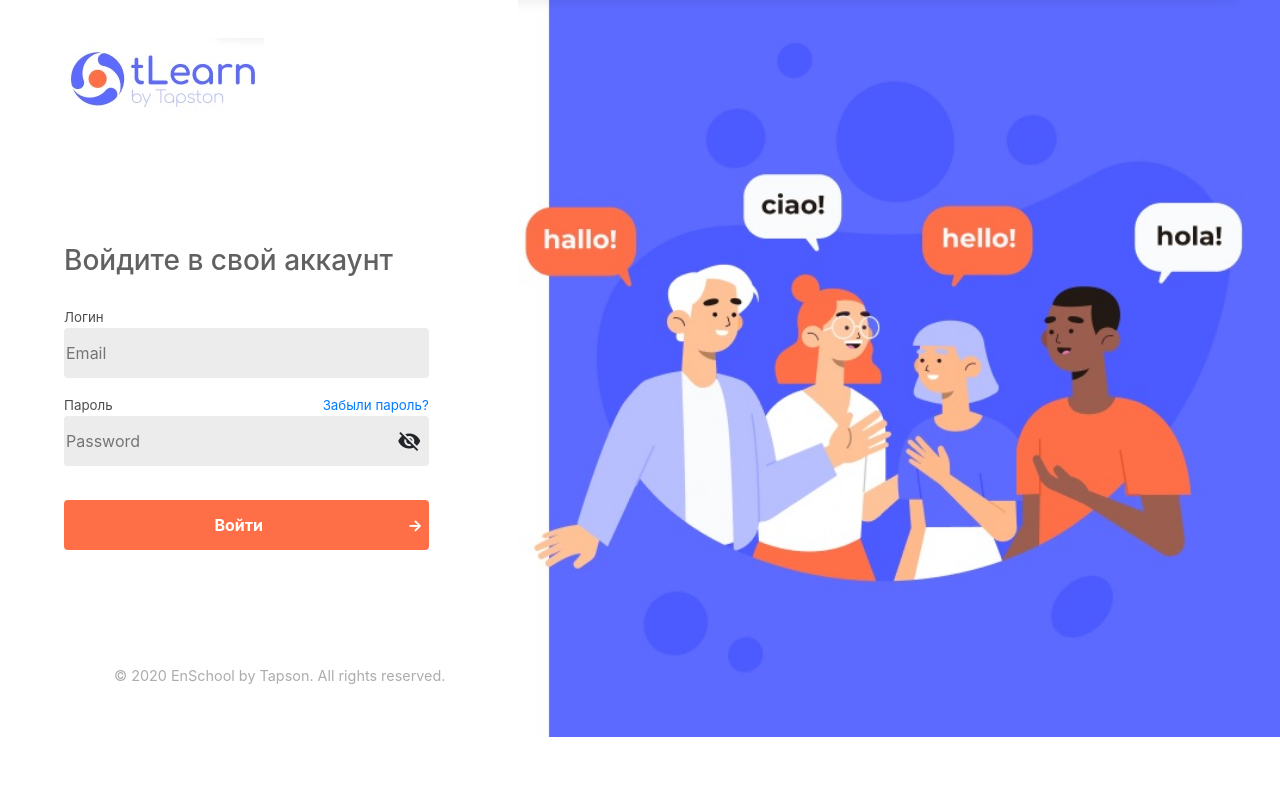
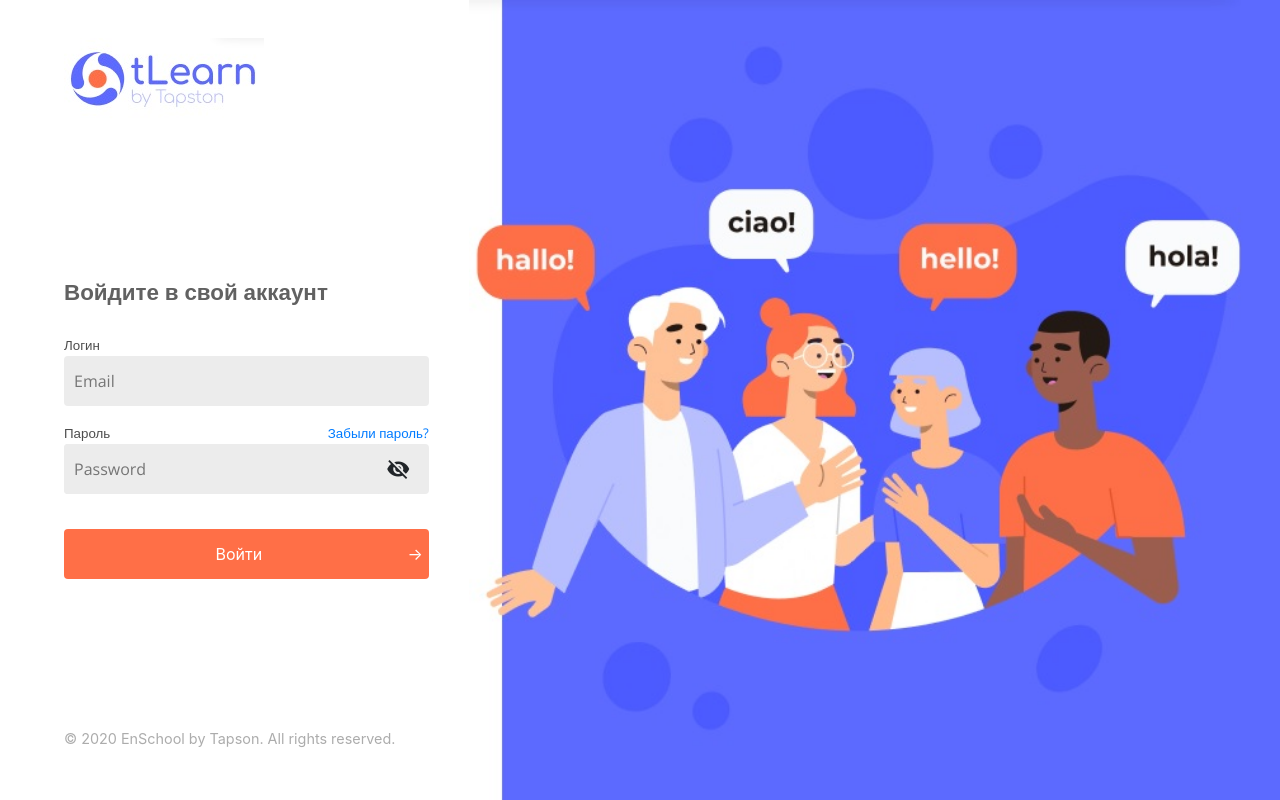
Before and after one commit to PavelTselyuk/Maket, a React (Create React App) app in the folder client/: page / in a window 1280 px wide. Built offline with nearby package versions, Linux system fonts and the light colour scheme.

Commit message:
little fonts and indents changes

```diff
--- a/client/src/components/App.js
+++ b/client/src/components/App.js
@@ -6,7 +6,6 @@ import LoginPageNoBootstrap from './LoginPageNoBootstrap'
 function App() {
   return (
     <div className="App">
-      <LoginForm />
       <LoginPageNoBootstrap />
     </div>
   );
--- a/client/src/components/LoginPageNoBootstrap/LoginInputs.js
+++ b/client/src/components/LoginPageNoBootstrap/LoginInputs.js
@@ -7,8 +7,8 @@ function LoginInputs() {
 
    return (
       <div className="">
-         <div className="voydite_nadpis">
-            <h3>Войдите в свой аккаунт</h3>
+         <div >
+            <h3 className="voydite_nadpis">Войдите в свой аккаунт</h3>
          </div>
          <form className="inputs_form">
             <div className="above_inputs">
--- a/client/src/components/LoginPageNoBootstrap/loginPage.css
+++ b/client/src/components/LoginPageNoBootstrap/loginPage.css
@@ -1,14 +1,34 @@
 @import url('https://fonts.googleapis.com/icon?family=Material+Icons');
+@import url('https://fonts.googleapis.com/css2?family=Open+Sans:wght@300;400;600&display=swap');
 
-.image{
-   width: 94%;
+html{
+   height: 100%;
 }
+
+body{
+   height: 100%;
+}
+
+#root{
+   height: 100%;
+}
+
+.App{
+   height: 100%;
+}
+
+.main_div{
+   height: 100%;
+}
+
+
 
 .main_flex-container{
    display: flex;
    justify-content: space-between;
-   /* width: 100%; */
    flex-wrap: wrap;
+
+   height: 100%;
 }
 
 .img_container{
@@ -17,6 +37,12 @@
    min-width: 100px;
    width: 100%;
    justify-content: flex-end;
+   max-height: 100vmin;
+}
+
+.image{
+   max-height: 100vmin;
+   width: 100%;
 }
 
 .left-side_container{
@@ -26,9 +52,10 @@
    justify-content: space-between;
    align-items: center;
    max-width: 80%;
-   max-height: 80%;
-   margin-top: 3%;
+   max-height: 100%;
    margin-left: 5%;
+   padding-top: 3%;
+   height: 100%;
 }
 
 .logo{
@@ -42,9 +69,18 @@
    justify-content: center;
 }
 
+.voydite_nadpis{
+   font-family: 'Open Sans', sans-serif;
+   font-weight: 600;
+   font-size: 1.4rem;
+   color: rgb(97, 97, 97);
+}
+
 .inputs_form{
    width: 90%;
    margin-top: 30px;
+   font-family: 'Open Sans', sans-serif;
+   font-weight: 400;
 }
 
 .loginPage_inputs{
@@ -57,11 +93,11 @@
 }
 
 .password_input{
-   height: 50px;
+   height: 100%;
    border: 0;
    background-color: rgb(236, 236, 236);
    border-radius: 4px;
-   width: 90%;
+   width: 87%;
 }
 
 .with_icon{
@@ -81,6 +117,19 @@
    color: white;
    width: 90%;
    margin-top: 16px;
+   font-weight: 400;
+}
+
+.login_button:focus, .login_input:focus, .password_input:focus{
+   outline: none;
+}
+
+.login_input, .password_input{
+   padding-left: 10px;
+}
+
+.loginPage_inputs:focus-within{
+   border: 1px solid #007bff;
 }
 
 .login_button_div{
@@ -98,43 +147,12 @@
    color: rgb(77, 77, 77);
 }
 
-.voydite_nadpis{
-   color: rgb(97, 97, 97);
-}
-
 .bottom_text{
    font-size: 90%;
    color: rgb(172, 172, 172);
-   margin-left: 50px;
    margin-bottom: 50px;
    align-self: start;
 }
-/* earlier */
-/* .inline{
-   display: inline-block;
-}
-
-.right_image{
-   width: 100%;
-}
-
-.fullWidth{
-   width: 100%;
-}
-
-.above_inputs{
-   font-size: smaller;
-}
-
-
-.font_weight-norm{
-   font-weight: normal;
-}
-
-.bottom_text{
-   font-size: smaller;
-   color: rgb(172, 172, 172);
-}*/
 
 i{
    margin-left: 5px;
```
